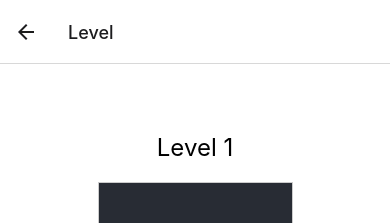
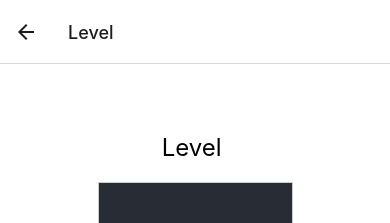
Before and after one commit to BasileDonnay/ProjetMobileII, a React Native app: screen /Level in a window 390 px wide. Shown: the top 223 px of the page. Built offline with nearby package versions, Linux system fonts and the light colour scheme.

Commit message:
added Level number

```diff
--- a/HomeScreen.js
+++ b/HomeScreen.js
@@ -18,8 +18,7 @@ function HomeScreen() {
             <View key={level} style={styles.buttonContainer}>
               <CustomButton
                 title={`Level ${level}`}
-              //onPress={() => navigation.navigate(`Level${level}`)}
-              onPress={() => navigation.navigate('Level', { level })}
+                onPress={() => navigation.navigate('Level', { level : level })}
               />
             </View>
           ))}
--- a/level_data/LevelScreen.js
+++ b/level_data/LevelScreen.js
@@ -1,11 +1,19 @@
-import React, { useState } from 'react';
+import React, { useEffect, useState } from 'react';
 import { View, Text, TextInput } from 'react-native';
-import { useNavigation } from '@react-navigation/native';
+import { useRoute } from '@react-navigation/native';
 import { styles } from '../styles/Styles'; // Import the styles
 import CustomButton from '../components/CustomButton';
 
-function LevelScreen() {
-  const navigation = useNavigation();
+function LevelScreen({ navigation }) {
+  const [level, setLevel] = useState('');
+
+  const route = useRoute();
+
+  useEffect(() => {
+      if(route?.params?.level) {
+          setLevel(route?.params?.level)
+      }
+  },[])
 
   // State variable to store the Java code
   const [javaCode, setJavaCode] = useState('');
@@ -36,7 +44,7 @@ function LevelScreen() {
 
   return (
     <View style={styles.container}>
-      <Text style={styles.header}>Level 1</Text>
+      <Text style={styles.header}>Level {level}</Text>
       <TextInput
         multiline
         style={styles.codeEditor}
@@ -46,7 +54,6 @@ function LevelScreen() {
       <CustomButton title="Execute Java Code" onPress={executeJavaCode} />
       <CustomButton title="Go Back" onPress={goBackToHome} />
       <Text style={{ marginTop: 10 }}>Output:</Text>
-
       <Text>{output}</Text>
     </View>
   );
```
Also changed, not shown: App.js (line endings or trailing spaces). Lines whose indentation alone changed are shown as unchanged.
